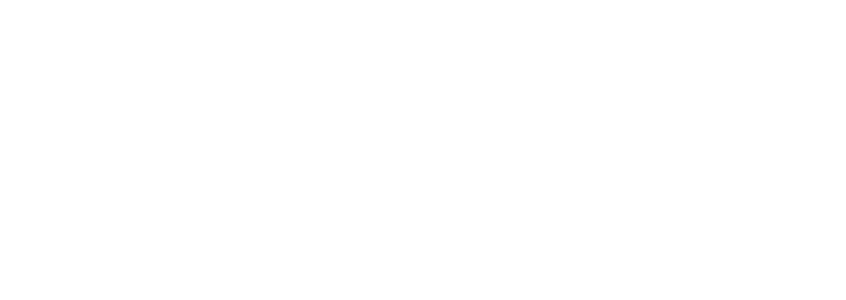
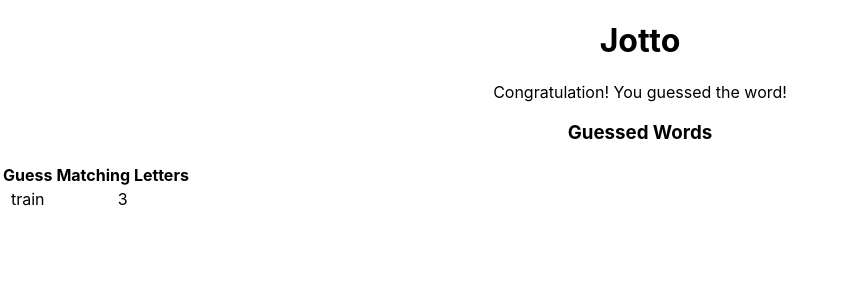
Before and after one commit to Deepali2/jotto-game, a React (Create React App) app: page / in a window 1280 px wide. Shown: the top 300 px of the page, without its empty margins (0-846 px from the left). Built offline with nearby package versions, Linux system fonts and the light colour scheme.

Commit message:
codes the App Component

```diff
--- a/src/App.js
+++ b/src/App.js
@@ -1,12 +1,23 @@
-import React from 'react';
+import React, { Component } from 'react';
 import './App.css';
 
-function App() {
-  return (
-    <div className="App">
+import GuessedWords from './GuessedWords';
+import Congrats from './Congrats';
 
-    </div>
-  );
+class App extends Component {
+  render() {
+    return (
+      <div className="App">
+        <h1>Jotto</h1>
+        <Congrats success={true} />
+        <GuessedWords guessedWords={[
+          { guessedWord: 'train', letterMatchCount: 3 }
+        ]} />
+
+      </div>
+    );
+  }
 }
 
+
 export default App;
--- a/src/GuessedWords.js
+++ b/src/GuessedWords.js
@@ -20,7 +20,10 @@ const GuessedWords = (props) => {
         <h3>Guessed Words</h3>
         <table>
           <thead>
-
+            <tr>
+              <th>Guess</th>
+              <th>Matching Letters</th>
+            </tr>
           </thead>
           <tbody>
             {guessedWordsRows}
```
Also changed, not shown: 1 other file (tests, documents, lock files or other folders).
